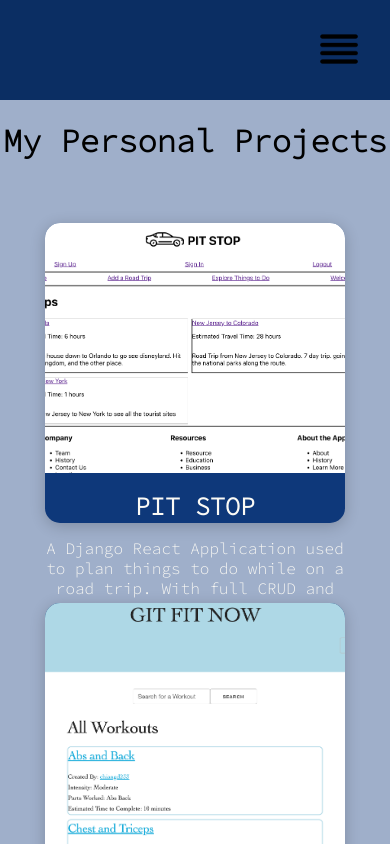
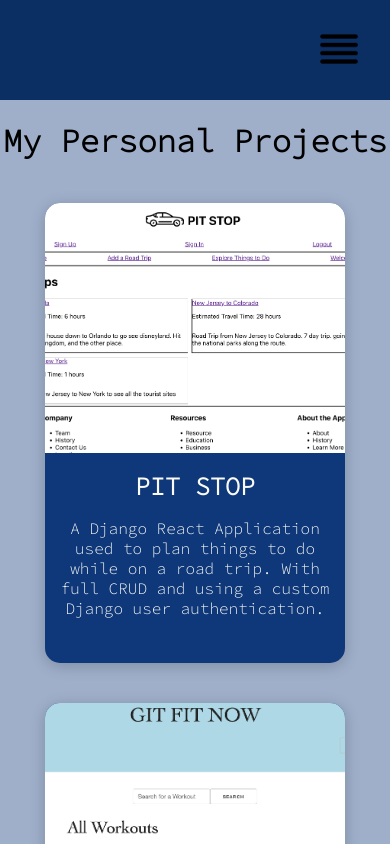
Before and after one commit to chiangd233/dchiangportfolio, a React (Create React App) app: page /dchiangportfolio/projects in a window 390 px wide. Shown: the top 844 px of the page. Built offline with nearby package versions, Linux system fonts and the light colour scheme.

Commit message:
fixed for phone screens

```diff
--- a/src/styles/Home.css
+++ b/src/styles/Home.css
@@ -35,6 +35,10 @@
     font-size: 15px;
 }
 
+.list{
+    padding: 0px;
+}
+
 .item {
     display: flex;
     align-items: center;
@@ -68,11 +72,11 @@ p {
     background-color: #0e387a;
 }
 .description {
-    width: 100%;
+    width: 90%;
+    margin: auto;
     word-wrap: break-word;
     hyphens: auto;
     padding: 20px;
-
     color: white;
     font-size: 20px;
     text-align: left;
@@ -80,7 +84,6 @@ p {
 
 .img{
     max-width: 75%;
-    float: right;
     margin: auto;
     background-color: #0e387a;
     height: auto;
@@ -92,3 +95,25 @@ p {
 .link {
     font-size: 70px;
 }
+
+@media only screen and (max-width: 900px) {
+    .divone {
+        display: block;
+        background-color: #0e387a;
+        padding-bottom: 10px;
+    }
+    .img {
+        display: flex;
+        justify-content: center;
+    }
+}
+
+@media only screen and (max-width: 550px) {
+    .about h2 {
+        font-size: 60px
+    }
+    .about .prompt {
+        width: 60%;
+        font-size: 15px;
+    }
+}
--- a/src/styles/Projects.css
+++ b/src/styles/Projects.css
@@ -16,7 +16,8 @@ h1 {
 .projectList {
     width: 70vw;
     height: auto;
-    display: grid;
+    display: flex;
+    flex-wrap: wrap;
     grid-template-columns: 1fr 1fr 1fr;
     place-items: center;
 }
@@ -27,7 +28,9 @@ h1 {
     border-radius: 15px;
     width: 400px;
     height: 450px;
-    margin: 40px;
+    margin: auto;
+    margin-top: 20px;
+    margin-bottom: 20px;
     box-shadow: 0px 3px 15px rgba(0, 0, 0, 0.2);
     background-color: #0e387a;
     text-align: center;
@@ -55,7 +58,7 @@ h1 {
 }
 
 .projectItem p {
-    max-width: 350px;
+    max-width: 98%;
     margin: auto;
     color: #FBFAF5;
     font-family: 'Source Code Pro', monospace;
@@ -67,7 +70,7 @@ h1 {
     }
 }
 
-@media only screen and (max-width: 800px) {
+@media only screen and (max-width: 1000px) {
     .projectList {
       grid-template-columns: 1fr;
     }
@@ -79,6 +82,6 @@ h1 {
     }
     .projectItem {
         width: 300px;
-        height: 300px;
+        height: 460px;
     }
 }
```
